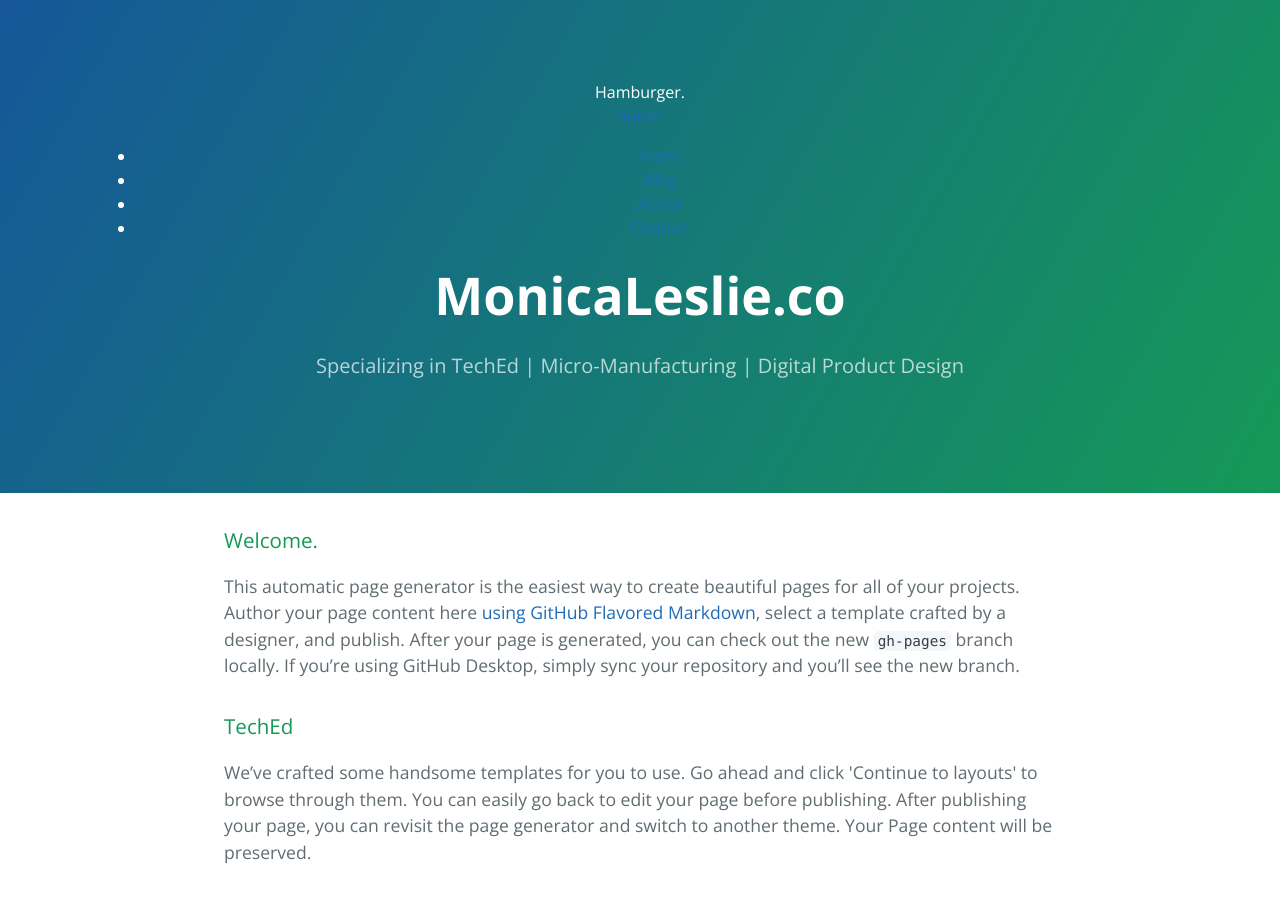
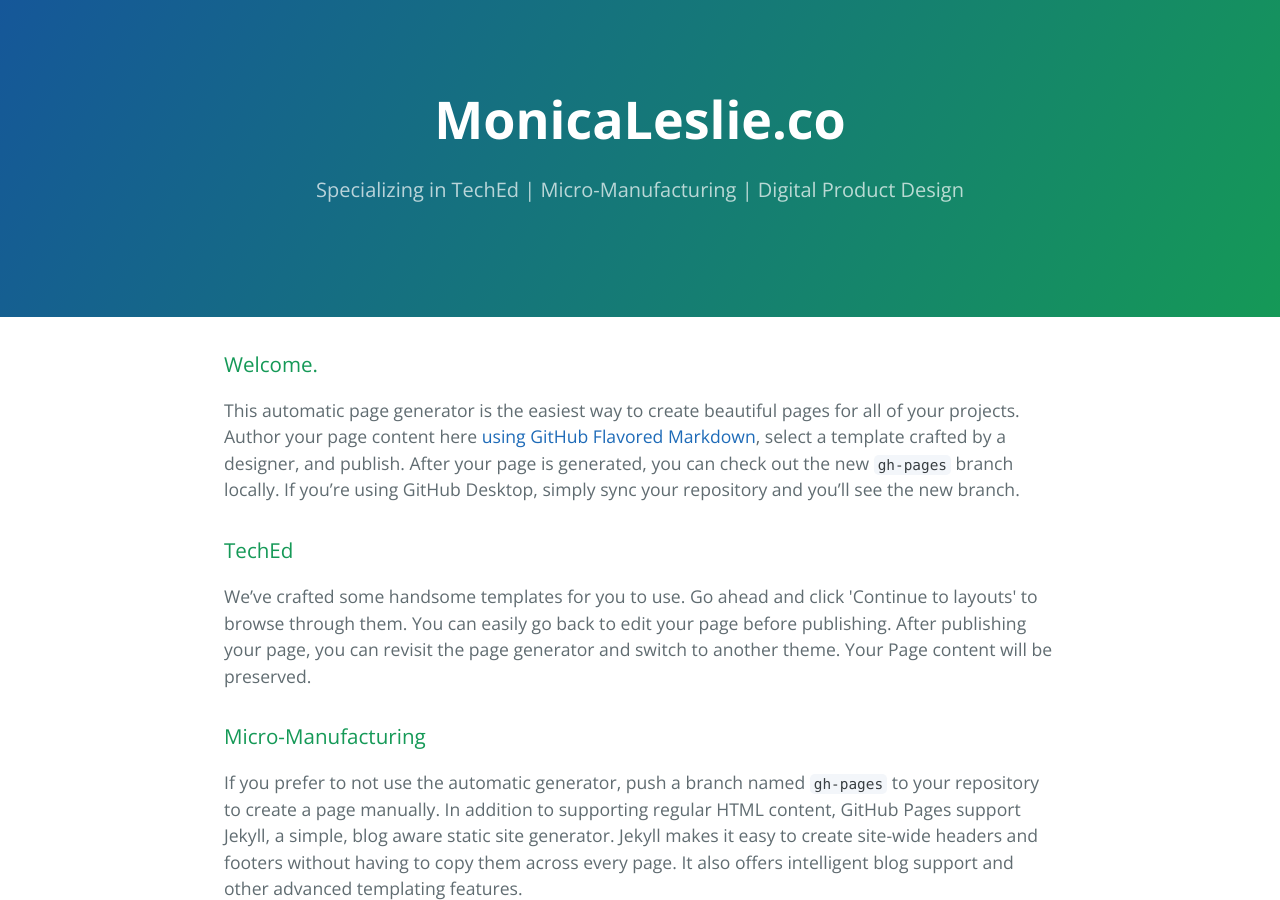
Before and after one commit to lesliemo/codecademydemo.github.io, a Jekyll site: the page index.html, which Jekyll copies as it is, in a window 1280 px wide and 900 px high. Built offline with Jekyll 4.4.1, drawn with Linux system fonts in a browser that asks for light colours.

Commit message:
Minus Nav

```diff
--- a/index.html
+++ b/index.html
@@ -11,23 +11,7 @@
   </head>
   <body>
     <section class="page-header">
-      <div id="hamburger-icon">
-  Hamburger.
-</div>
-<!-- #hamburger-icon -->
 
-<nav>
-  <a id="home-logo" href="#">
-    Home.
-  </a>
-  <!-- a#home-logo -->
-  <ul>
-    <li><a href="#">Home</a></li>
-    <li><a href="#">Blog</a></li>
-    <li><a href="#">About</a></li>
-    <li><a href="#">Contact</a></li>
-  </ul>
-</nav>
       <h1 class="project-name">MonicaLeslie.co</h1>
       <h2 class="project-tagline">Specializing in TechEd | Micro-Manufacturing | Digital Product Design</h2>
     </section>
```
